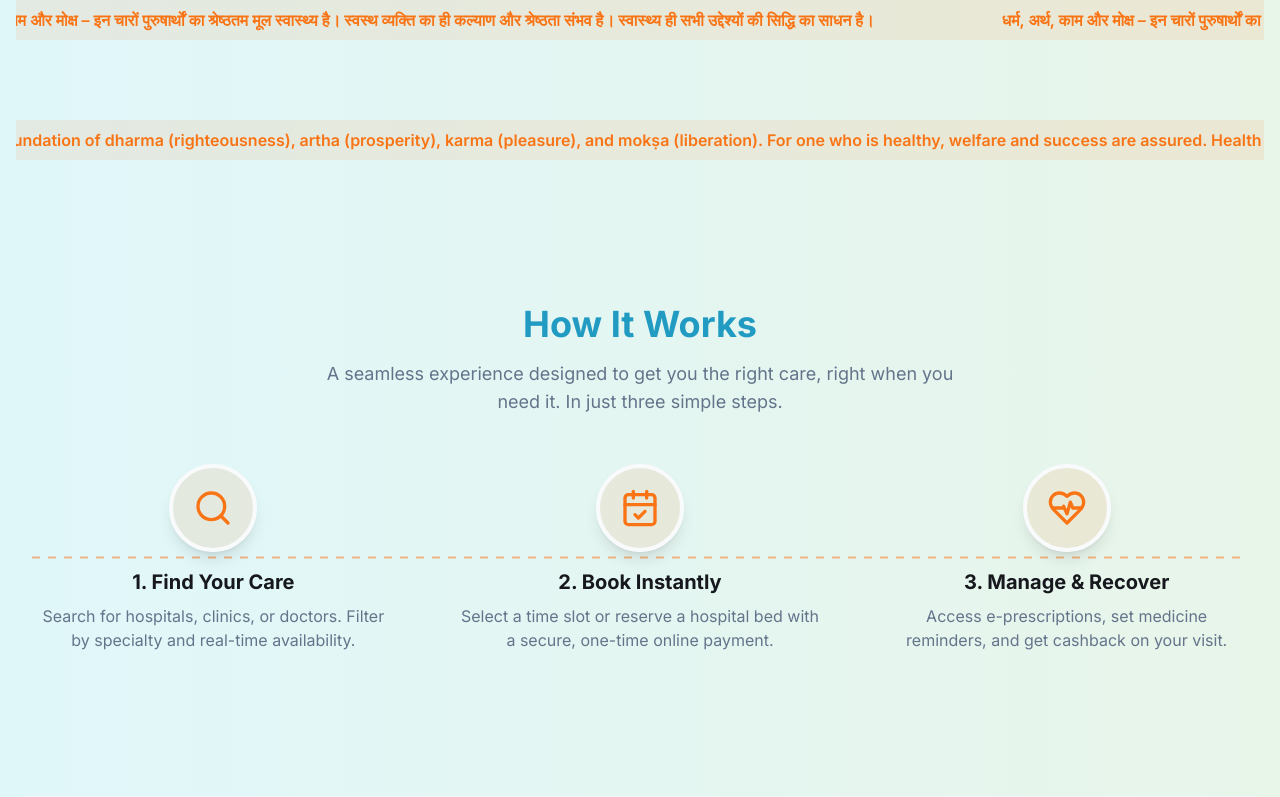
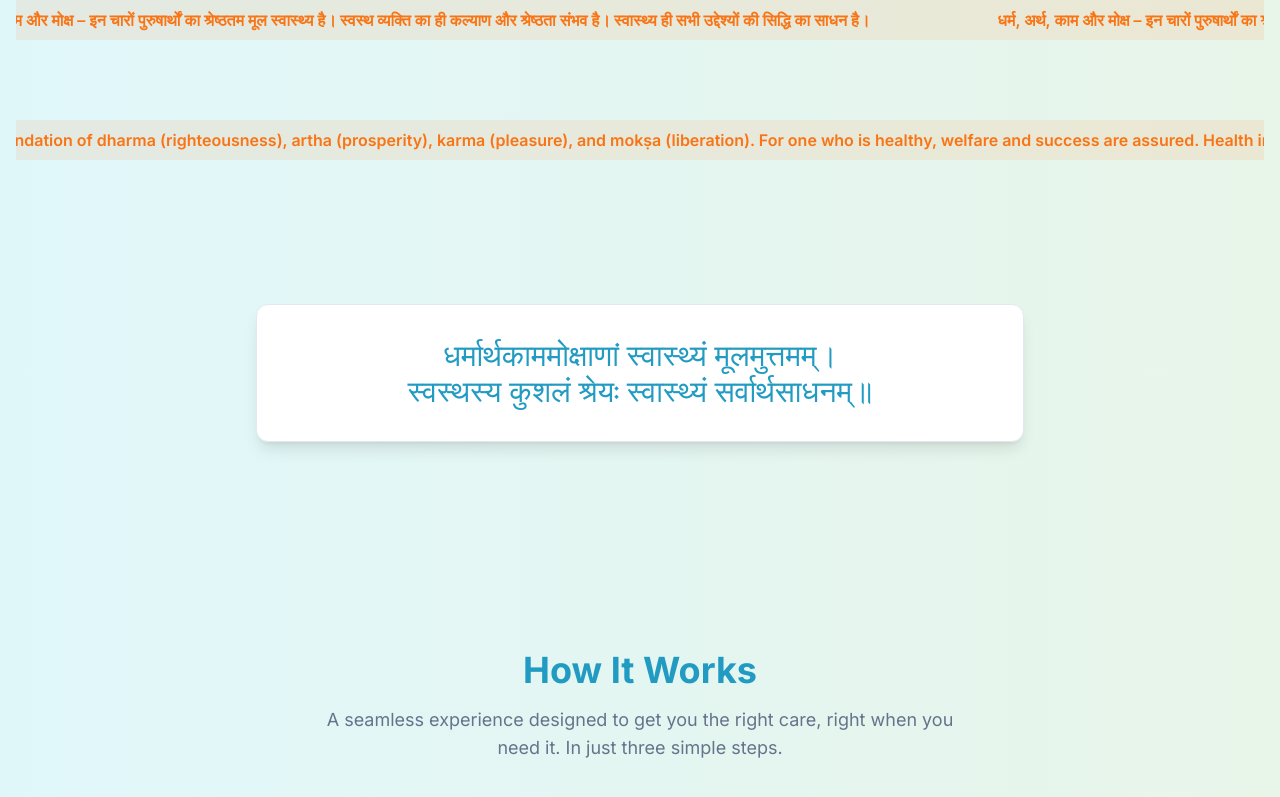
Before and after one commit to harshray23/sanjiwani, a Next.js app: page / in a window 1280 px wide. Shown: the part 1409-2206 px from the top of the page. Built offline with nearby package versions, Linux system fonts and the light colour scheme.

Commit message:
add this below the running text  in a box with hovering annimation :

```diff
--- a/src/app/page.tsx
+++ b/src/app/page.tsx
@@ -129,6 +129,19 @@ export default function HomePage() {
         </div>
       </div>
 
+       {/* Sanskrit Quote Section */}
+      <section className="py-16 animate-fade-in-up">
+        <div className="container mx-auto px-4">
+          <Card className="max-w-3xl mx-auto p-8 text-center shadow-lg transition-all duration-300 hover:shadow-2xl hover:-translate-y-2 hover:shadow-accent/20">
+            <p className="text-2xl lg:text-3xl font-serif text-accent leading-loose">
+              धर्मार्थकाममोक्षाणां स्वास्थ्यं मूलमुत्तमम्।
+              <br />
+              स्वस्थस्य कुशलं श्रेयः स्वास्थ्यं सर्वार्थसाधनम्॥
+            </p>
+          </Card>
+        </div>
+      </section>
+
        {/* How It Works Section */}
       <section id="how-it-works" className="py-16 text-center animate-fade-in-up">
         <div className="container mx-auto px-4">
```
